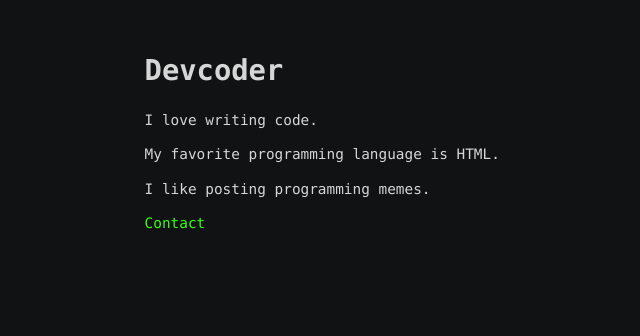
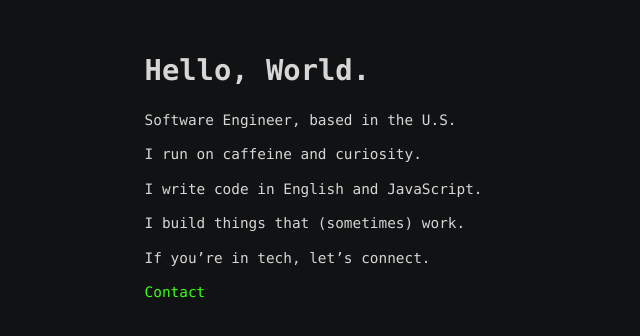
Before and after one commit to aibekz/dev, a Next.js app: page / in a window 1280 px wide. Shown: the top 336 px of the page, without its empty margins (193-833 px from the left). Built offline with nearby package versions, Linux system fonts and the light colour scheme.

Commit message:
Update homepage content to reflect a more personal introduction and professional background.

```diff
--- a/app/page.tsx
+++ b/app/page.tsx
@@ -3,10 +3,12 @@ import Link from "next/link";
 export default function Home() {
   return (
     <div id="maincontent">
-      <h1>Devcoder</h1>
-      <p>I love writing code.</p>
-      <p>My favorite programming language is HTML.</p>
-      <p>I like posting programming memes.</p>
+   <h1>Hello, World.</h1>
+   <p>Software Engineer, based in the U.S.</p>
+   <p>I run on caffeine and curiosity.</p>
+   <p>I write code in English and JavaScript.</p>
+   <p>I build things that (sometimes) work.</p>
+   <p>If you’re in tech, let’s connect.</p>
       <p>
         <Link href="/contact">Contact</Link>
       </p>
```
